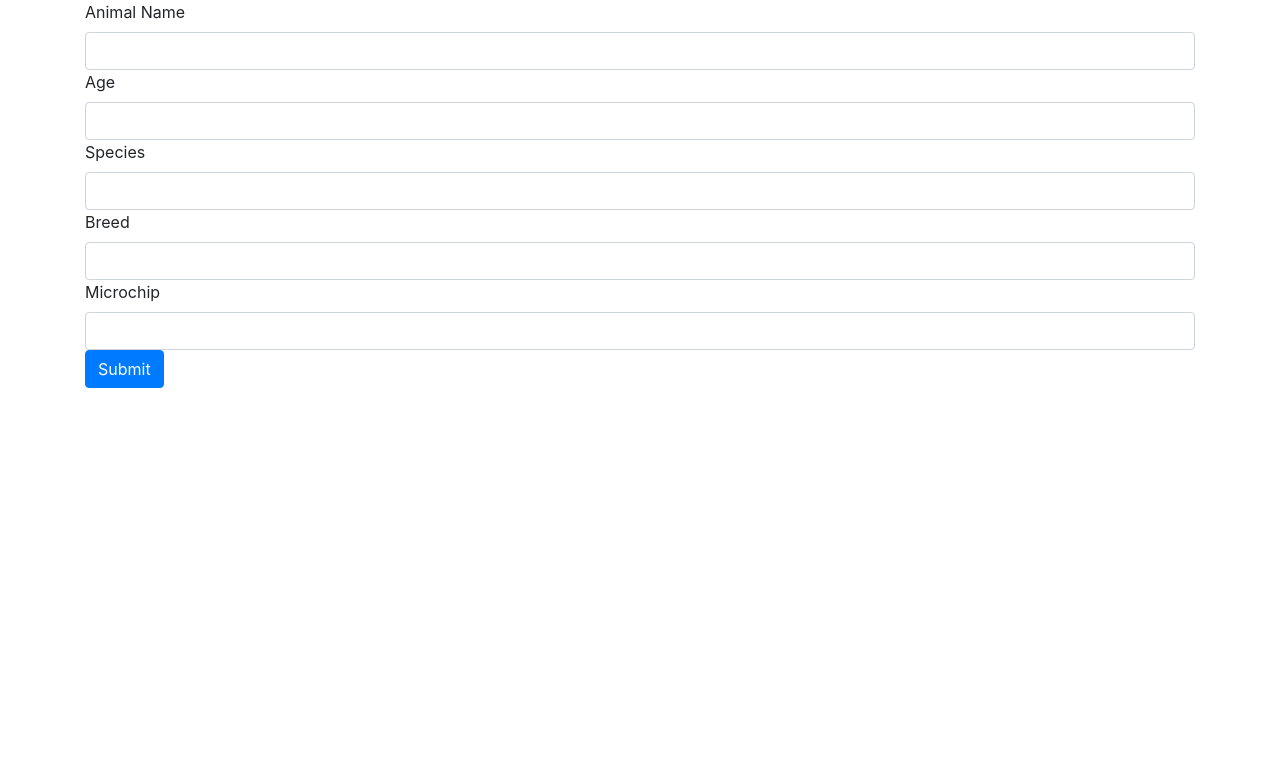
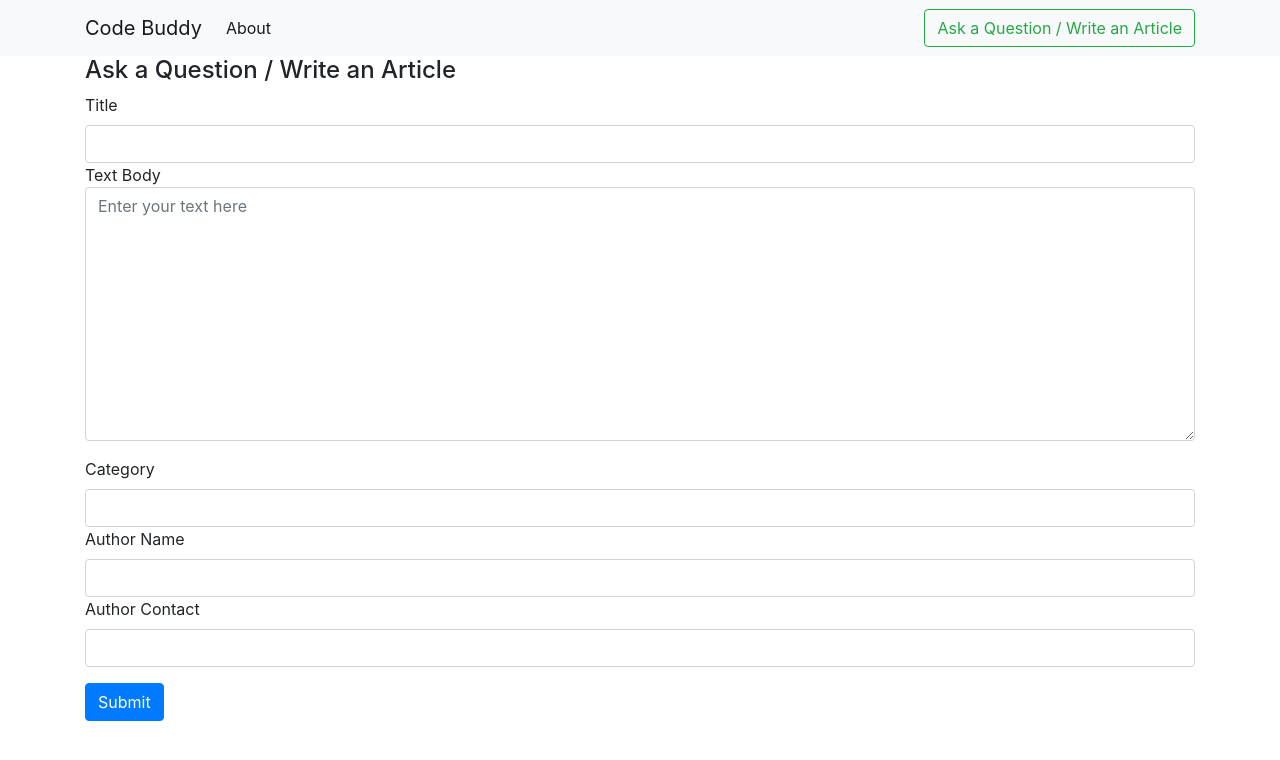
Before and after one commit to Code-Institute-Submissions/CodeBuddy, a Flask app: page /animals/create in a window 1280 px wide. Shown: the top 760 px of the page. Run offline with Flask 2, Linux system fonts and the light colour scheme; some libraries are stand-ins or nearby versions.

Commit message:
added navbar

```diff
--- a/app.py
+++ b/app.py
@@ -9,7 +9,8 @@ load_dotenv()
 # declare the global variables to store the URL to the Mongo database
 # and the name of the database that we want to use
 MONGO_URL = os.environ.get('MONGO_URL')
-DB_NAME = "tgc8_animal_shelter"
+DB_NAME = "code_buddy"
+#if this does not work then restore to animal list by instructor
 
 # create the Mongo client
 client = pymongo.MongoClient(MONGO_URL)
--- a/templates/base.template.html
+++ b/templates/base.template.html
@@ -11,6 +11,26 @@
     <title>Hello, world!</title>
   </head>
   <body>
+
+<!-- navbar -->
+<nav class="navbar navbar-expand-lg navbar-light bg-light">
+<div class="container">
+  <button class="navbar-toggler" type="button" data-toggle="collapse" data-target="#navbarTogglerDemo03" aria-controls="navbarTogglerDemo03" aria-expanded="false" aria-label="Toggle navigation">
+    <span class="navbar-toggler-icon"></span>
+  </button>
+  <a class="navbar-brand" href="#">Code Buddy</a>
+
+  <div class="collapse navbar-collapse" id="navbarTogglerDemo03">
+    <ul class="navbar-nav mr-auto mt-2 mt-lg-0">
+      <li class="nav-item active">
+        <a class="nav-link" href="#">About <span class="sr-only">(current)</span></a>
+      </li>
+    </ul>
+      <a class="btn btn-outline-success my-2 my-sm-0" href="{{ url_for('show_create_animal') }}">Ask a Question / Write an Article</a>
+  </div>
+</div>
+</nav>
+
    {% with messages = get_flashed_messages(with_categories=true) %}
    {%if messages %}
     {%for category, message in messages %}
--- a/templates/create_animal.template.html
+++ b/templates/create_animal.template.html
@@ -1,27 +1,34 @@
 {% extends 'base.template.html' %}
 
 {%block content %}
+
+<h4>Ask a Question / Write an Article</h4>
+
 <form method="POST">
     <div>
-        <label class="form-label">Animal Name</label>
+        <label class="form-label">Title</label>
         <input type="text" class="form-control" name="animal_name"/>
     </div>
     <div>
-        <label class="form-label">Age</label>
-        <input type="text" class="form-control" name="age"/>
+        <!-- <label class="form-label">Text Body</label>
+        <input type="text" class="form-control" name="age"/> -->
+
+        <div class="form-group">Text Body
+    <textarea name="age" id="description" class="form-control" rows="10" placeholder="Enter your text here"></textarea>
     </div>
     <div>
-        <label class="form-label">Species</label>
+        <label class="form-label">Category</label>
         <input type="text" class="form-control" name="species"/>
     </div>
     <div>
-        <label class="form-label">Breed</label>
+        <label class="form-label">Author Name</label>
         <input type="text" class="form-control" name="breed"/>
     </div>
     <div>
-        <label class="form-label">Microchip</label>
+        <label class="form-label">Author Contact</label>
         <input type="text" class="form-control" name="microchip"/>
     </div>
+    </p>
     <input type="submit" class="btn btn-primary"/>
 </form>
 {%endblock%}
```
